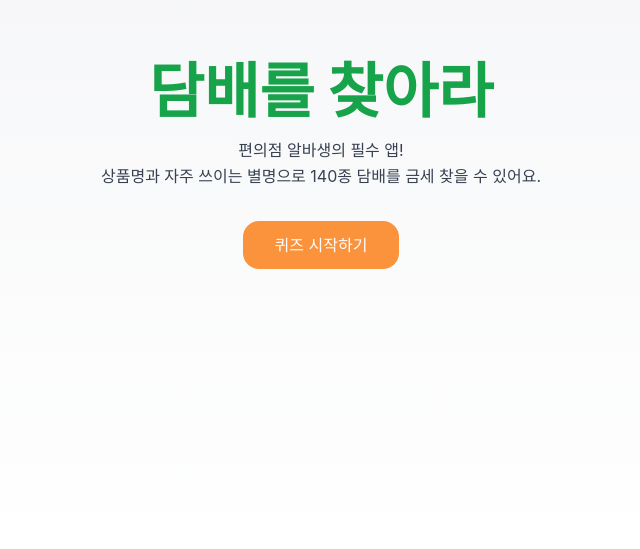
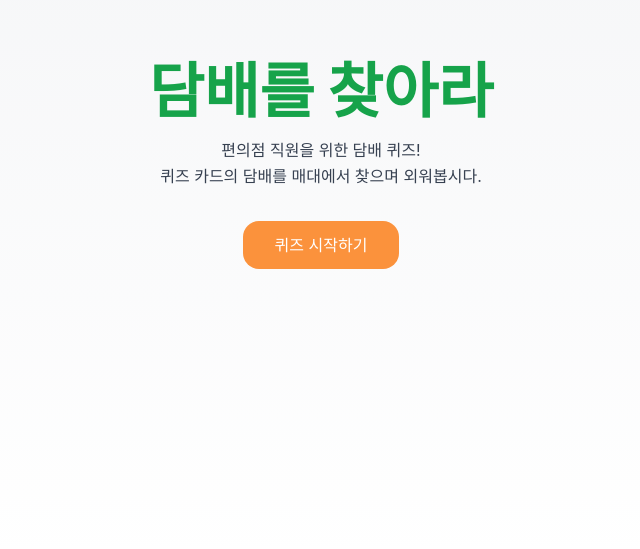
Before and after one commit to hyuna919/find-a-cigarette, a React (Create React App) app: page / in a window 1280 px wide. Shown: the part 251-800 px from the top of the page, without its empty margins (319-959 px from the left). Built offline with nearby package versions, Linux system fonts and the light colour scheme.

Commit message:
fix: 시작 화면의 안내 멘트 개선

```diff
--- a/src/pages/IntroductionPage.jsx
+++ b/src/pages/IntroductionPage.jsx
@@ -10,8 +10,9 @@ function IntroductionPage({ onNext }) {
       <section className="min-h-screen flex flex-col justify-center items-center bg-gradient-to-b from-gray-100 to-white px-6">
         <h1 className="text-6xl font-extrabold text-green-600 mb-4">담배를 찾아라</h1>
         <p className="text-center text-gray-700 mb-8 leading-relaxed">
-          편의점 알바생의 필수 앱!<br />
-          상품명과 자주 쓰이는 별명으로 140종 담배를 금세 찾을 수 있어요.
+          편의점 직원을 위한 담배 퀴즈! <br />
+          퀴즈 카드의 담배를 매대에서 찾으며 외워봅시다.
+
         </p>
         <button
           onClick={onNext}
@@ -36,7 +37,7 @@ function IntroductionPage({ onNext }) {
           ))}
         </div>
       </section>
-    </div>
+    </div >
   );
 }
 
```
